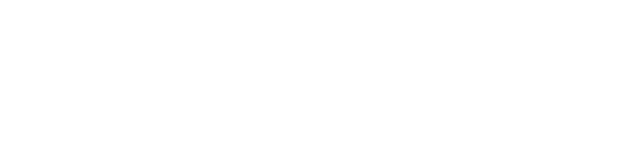
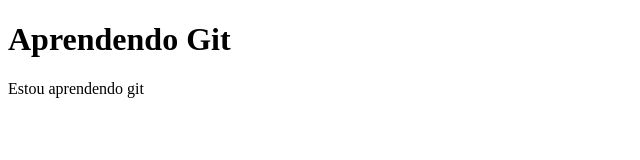
Before and after one commit to devgvalle/tutorial_git, a plain HTML site: page index.html in a window 1280 px wide. Shown: the whole page, without its empty margins (0-640 px from the left). Drawn offline with Linux system fonts and the light colour scheme.

Commit message:
criei um teste no body do html

```diff
--- a/index.html
+++ b/index.html
@@ -9,7 +9,9 @@
 </head>
 
 <body>
+<h1>Aprendendo Git</h1>
 
+<p>Estou aprendendo git</p>
 </body>
 
 </html>
```
